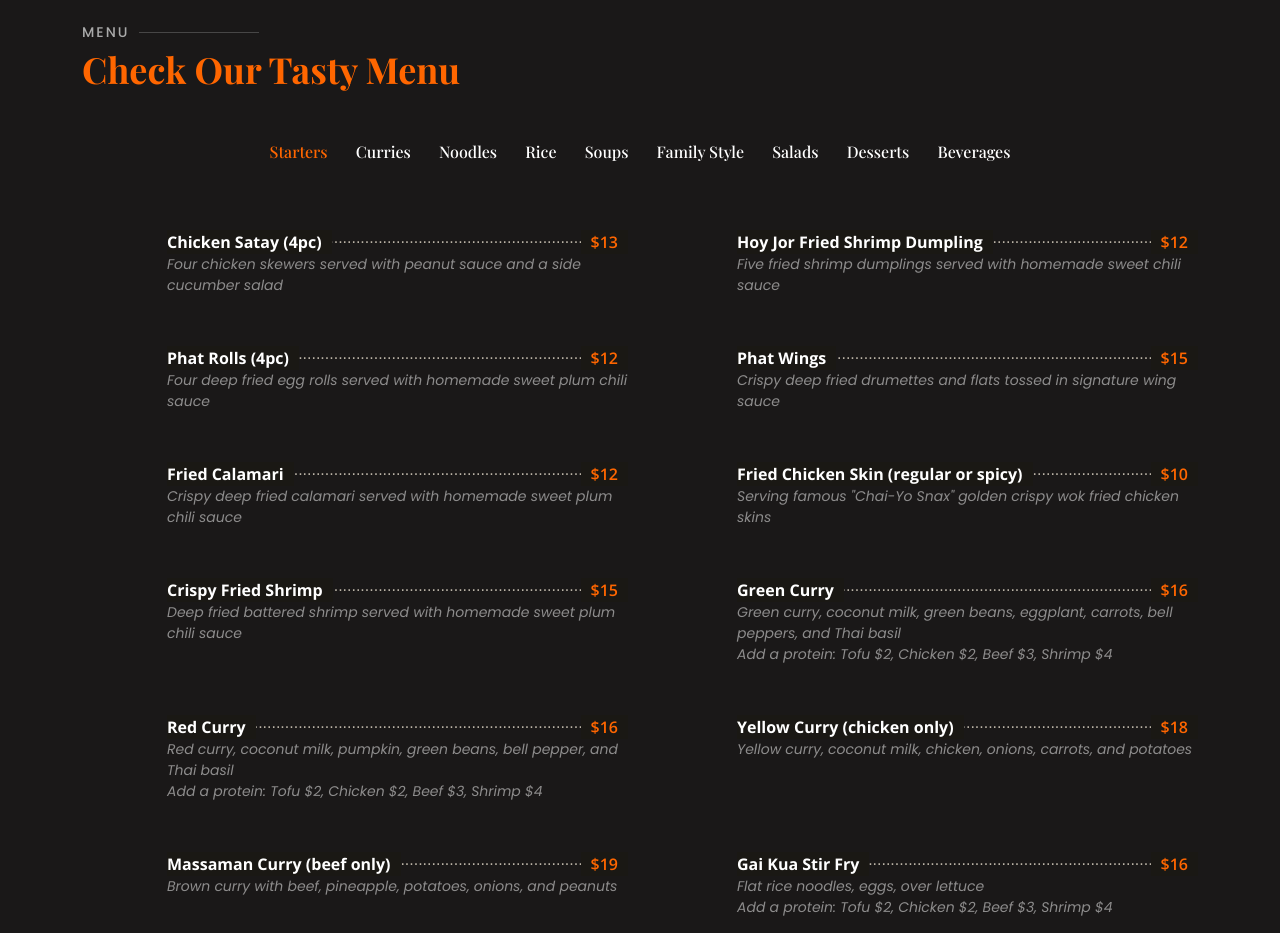
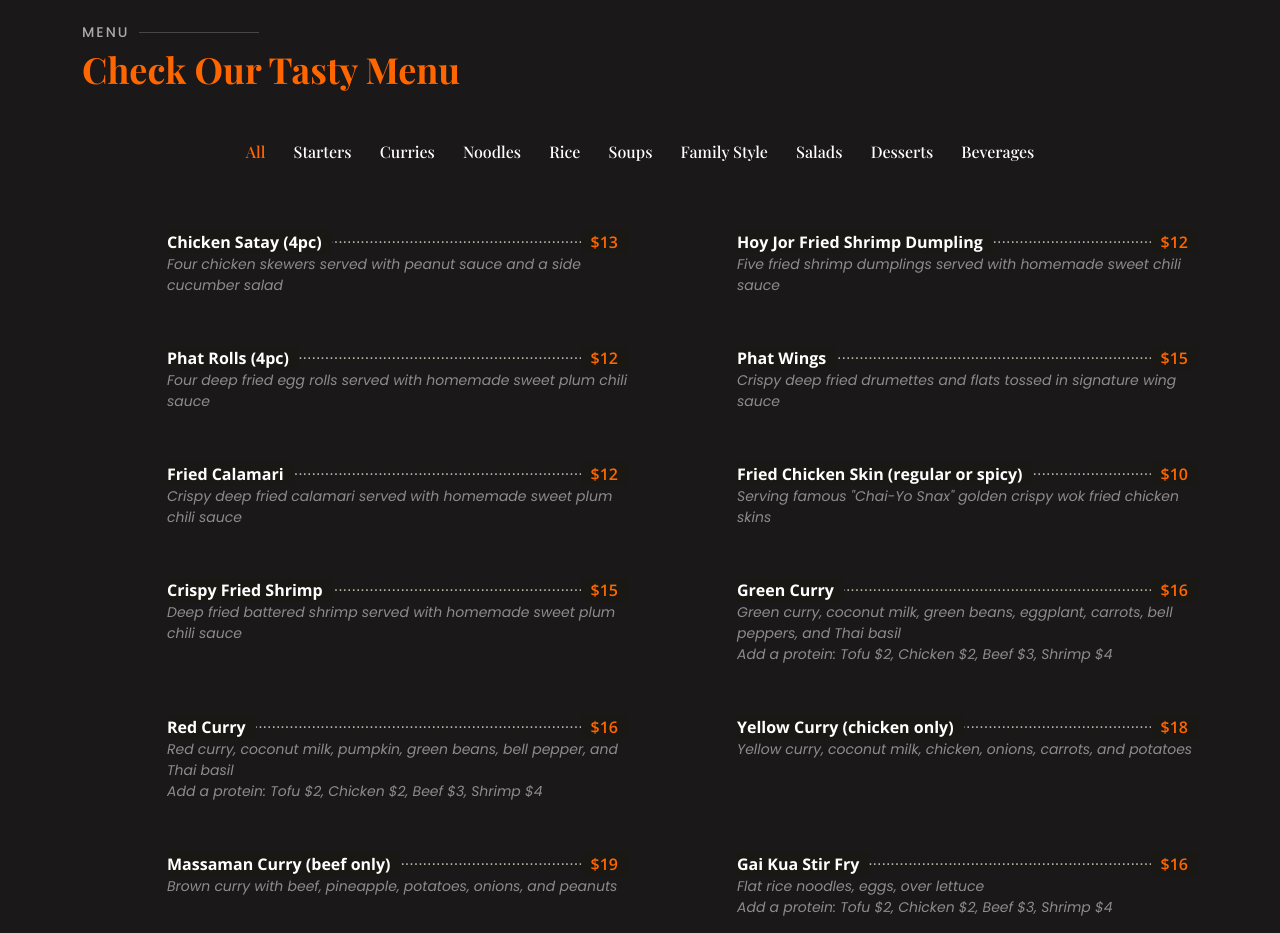
Before and after one commit to Alom310/Phat-Thai-v3, a plain HTML site: page index.html in a window 1280 px wide. Shown: the part 1400-2333 px from the top of the page. Drawn offline with nearby package versions, Linux system fonts and the light colour scheme; a web font is replaced by a local one.

Commit message:
updated menu, added uber buttons

```diff
--- a/index.html
+++ b/index.html
@@ -137,8 +137,8 @@
         <div class="row" data-aos="fade-up" data-aos-delay="100">
           <div class="col-lg-12 d-flex justify-content-center">
             <ul id="menu-flters">
-              <!-- <li data-filter="*" class="filter-active">All</li> -->
-              <li data-filter=".filter-starters" class="filter-active">Starters</li>
+              <li data-filter="*" class="filter-active">All</li>
+              <li data-filter=".filter-starters">Starters</li>
               <li data-filter=".filter-curries">Curries</li>
               <li data-filter=".filter-noodles">Noodles</li>
               <li data-filter=".filter-rice">Rice</li>
```
